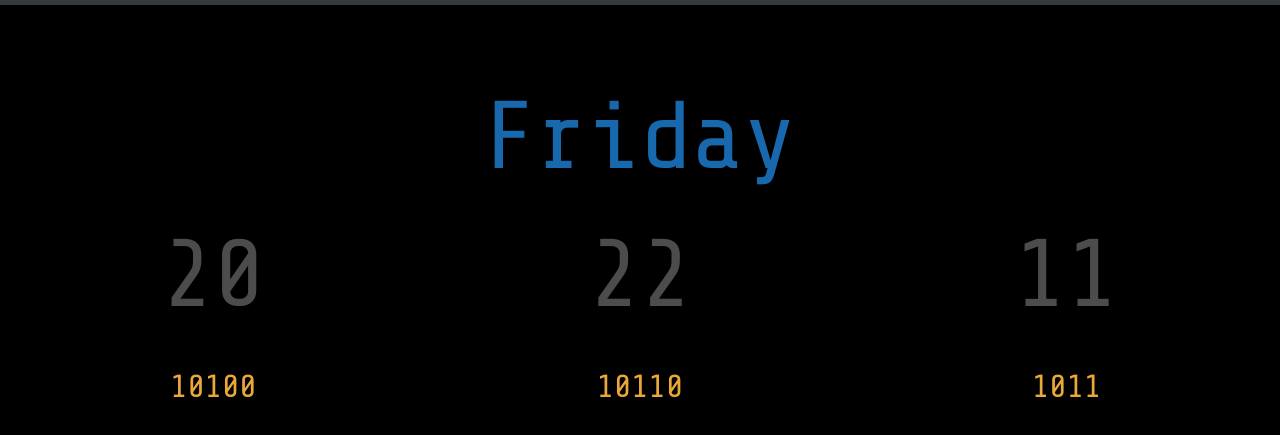
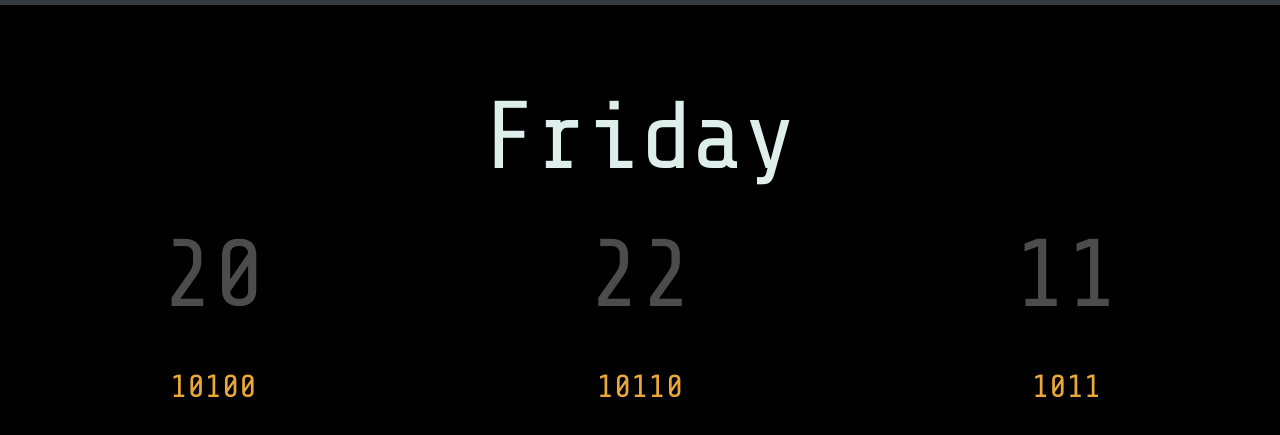
Before and after one commit to AgentSmith-art/clock, a plain HTML site: page index.html in a window 1280 px wide. Shown: the part 51-486 px from the top of the page. Drawn offline with nearby package versions, Linux system fonts and the light colour scheme; a web font is replaced by a local one.

Commit message:
Update custom.css

```diff
--- a/css/custom.css
+++ b/css/custom.css
@@ -10,7 +10,7 @@ body{
 
   .heading2
   {
-    color: #1768ac;
+    color: #deeeea;
     text-align: center;
     padding-top: 6%;
     font-family: 'Share Tech Mono', monospace;
```
